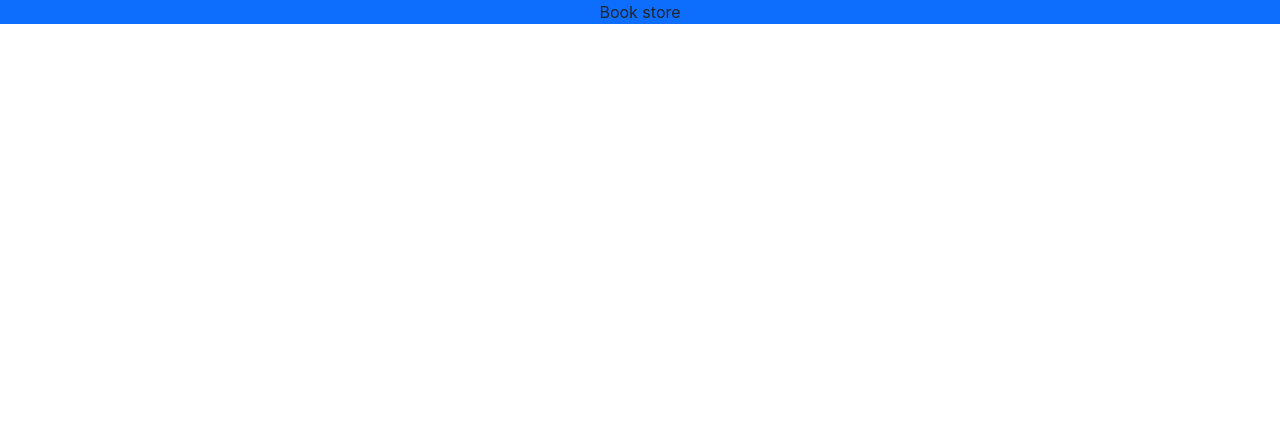
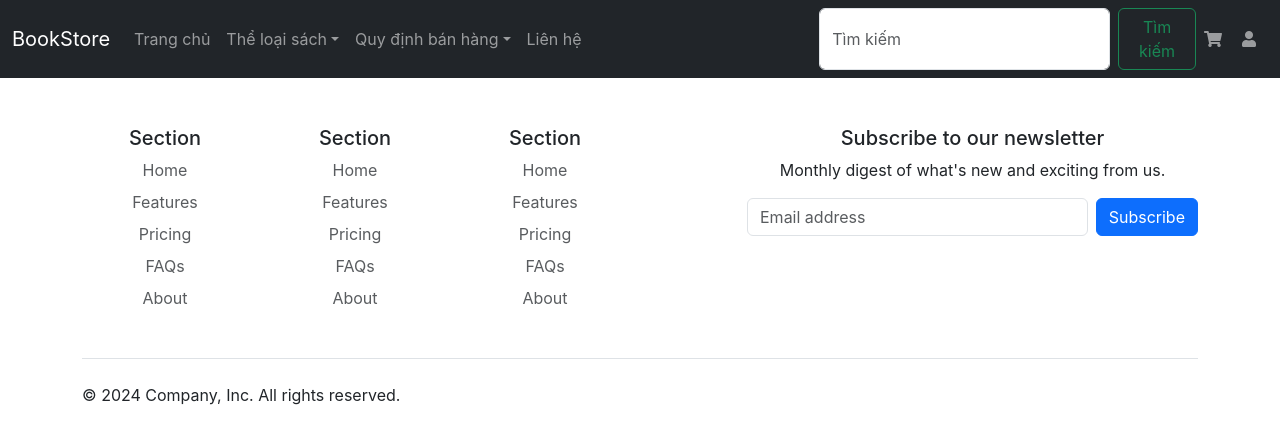
Before and after one commit to daokecuong1608/web_bansach_fe, a React (Create React App) app: page / in a window 1280 px wide. Shown: the top 444 px of the page. Built offline with nearby package versions, Linux system fonts and the light colour scheme.

Commit message:
navbar , footer

```diff
--- a/public/index.html
+++ b/public/index.html
@@ -25,7 +25,7 @@
   <title>React App</title>
   <link href="https://cdn.jsdelivr.net/npm/bootstrap@5.3.3/dist/css/bootstrap.min.css" rel="stylesheet"
     integrity="sha384-QWTKZyjpPEjISv5WaRU9OFeRpok6YctnYmDr5pNlyT2bRjXh0JMhjY6hW+ALEwIH" crossorigin="anonymous">
-
+  <link rel="stylesheet" href="https://cdnjs.cloudflare.com/ajax/libs/font-awesome/5.15.3/css/all.min.css">
 </head>
 
 <body>
--- a/src/App.tsx
+++ b/src/App.tsx
@@ -1,14 +1,21 @@
 import React from 'react';
 import logo from './logo.svg';
 import './App.css';
+import Navbar from './layouts/header-footer/Navbar';
+import Footer from './layouts/Footer';
 
 function App() {
   return (
     <div className="App">
-      <div className='bg-primary'>
-        Book store
-      </div>
+
+      {/* thanh điiều hướng (menu) navbar */}
+      <Navbar />
+
+      {/* //chân trang (footer) */}
+      <Footer />
+
     </div>
+
   );
 }
 
--- /dev/null
+++ b/src/layouts/Footer.tsx
@@ -0,0 +1,66 @@
+import React from "react"
+
+const Footer = () => {
+    return (
+        <div className="container">
+            <footer className="py-5">
+                <div className="row">
+                    <div className="col-6 col-md-2 mb-3">
+                        <h5>Section</h5>
+                        <ul className="nav flex-column">
+                            <li className="nav-item mb-2"><a href="#" className="nav-link p-0 text-body-secondary">Home</a></li>
+                            <li className="nav-item mb-2"><a href="#" className="nav-link p-0 text-body-secondary">Features</a></li>
+                            <li className="nav-item mb-2"><a href="#" className="nav-link p-0 text-body-secondary">Pricing</a></li>
+                            <li className="nav-item mb-2"><a href="#" className="nav-link p-0 text-body-secondary">FAQs</a></li>
+                            <li className="nav-item mb-2"><a href="#" className="nav-link p-0 text-body-secondary">About</a></li>
+                        </ul>
+                    </div>
+
+                    <div className="col-6 col-md-2 mb-3">
+                        <h5>Section</h5>
+                        <ul className="nav flex-column">
+                            <li className="nav-item mb-2"><a href="#" className="nav-link p-0 text-body-secondary">Home</a></li>
+                            <li className="nav-item mb-2"><a href="#" className="nav-link p-0 text-body-secondary">Features</a></li>
+                            <li className="nav-item mb-2"><a href="#" className="nav-link p-0 text-body-secondary">Pricing</a></li>
+                            <li className="nav-item mb-2"><a href="#" className="nav-link p-0 text-body-secondary">FAQs</a></li>
+                            <li className="nav-item mb-2"><a href="#" className="nav-link p-0 text-body-secondary">About</a></li>
+                        </ul>
+                    </div>
+
+                    <div className="col-6 col-md-2 mb-3">
+                        <h5>Section</h5>
+                        <ul className="nav flex-column">
+                            <li className="nav-item mb-2"><a href="#" className="nav-link p-0 text-body-secondary">Home</a></li>
+                            <li className="nav-item mb-2"><a href="#" className="nav-link p-0 text-body-secondary">Features</a></li>
+                            <li className="nav-item mb-2"><a href="#" className="nav-link p-0 text-body-secondary">Pricing</a></li>
+                            <li className="nav-item mb-2"><a href="#" className="nav-link p-0 text-body-secondary">FAQs</a></li>
+                            <li className="nav-item mb-2"><a href="#" className="nav-link p-0 text-body-secondary">About</a></li>
+                        </ul>
+                    </div>
+
+                    <div className="col-md-5 offset-md-1 mb-3">
+                        <form>
+                            <h5>Subscribe to our newsletter</h5>
+                            <p>Monthly digest of what's new and exciting from us.</p>
+                            <div className="d-flex flex-column flex-sm-row w-100 gap-2">
+                                <label className="visually-hidden">Email address</label>
+                                <input id="newsletter1" type="text" className="form-control" placeholder="Email address" />
+                                <button className="btn btn-primary" type="button">Subscribe</button>
+                            </div>
+                        </form>
+                    </div>
+                </div>
+
+                <div className="d-flex flex-column flex-sm-row justify-content-between py-4 my-4 border-top">
+                    <p>© 2024 Company, Inc. All rights reserved.</p>
+                    <ul className="list-unstyled d-flex">
+                        <li className="ms-3"><a className="link-body-emphasis" href="#"><i className="fas fa-instagram"></i></a></li>
+                        <li className="ms-3"><a className="link-body-emphasis" href="#"><i className="fas fa-face"></i></a></li>
+                        <li className="ms-3"><a className="link-body-emphasis" href="#"></a><i className="fas fa-tweeter"></i></li>
+                    </ul>
+                </div>
+            </footer>
+        </div>
+    )
+}
+export default Footer;
--- /dev/null
+++ b/src/layouts/header-footer/Navbar.tsx
@@ -0,0 +1,89 @@
+import React from 'react';
+const Navbar = () => {
+    return (
+        <nav className="navbar navbar-expand-lg navbar-dark bg-dark">
+            <div className="container-fluid">
+                <a className='navbar-brand' href='#'>BookStore</a>
+                <button className='navbar-toggler' type="button"
+                    data-bs-toggle="collapse" data-bs-target="#navbarSupportContent"
+                    aria-controls="navbarSupportContent" aria-expanded="false" aria-label="Toggle navigation" >
+                    <span className='navbar-toggler-icon'></span>
+                </button>
+
+
+                <div className="collapse navbar-collapse" id="navbarSupportedContent">
+                    <ul className="navbar-nav me-auto mb-2 mb-lg-0">
+                        <li>
+                            <a className="nav-link activ" href="#" aria-current="page">Trang chủ</a>
+                        </li>
+
+                        <li className="nav-item dropdown">
+                            <a className="nav-link dropdown-toggle" href="#" id="navbarDropdown_1" role="button" data-bs-toggle="dropdown" aria-expanded="false">
+                                Thể loại sách
+                            </a>
+                            <ul className="dropdown-menu" aria-labelledby="navbarDropdown_1">
+                                <li>
+                                    <a className="dropdown-item" href="#"> Thể loại 1</a>
+                                </li>
+                                <li>
+                                    <a className="dropdown-item" href="#"> Thể loại 2</a>
+                                </li>
+                                <li>
+                                    <a className="dropdown-item" href="#"> Thể loại 3</a>
+                                </li>
+                            </ul>
+                        </li>
+
+                        <li className="nav-item dropdown">
+                            <a className="nav-link dropdown-toggle" href="#" id="navbarDropdown_2" role="button" data-bs-toggle="dropdown" aria-expanded="false">
+                                Quy định bán hàng
+                            </a>
+                            <ul className="dropdown-menu" aria-labelledby="navbarDropdown_2">
+                                <li>
+                                    <a className="dropdown-item" href="#"> Quy định 1</a>
+                                </li>
+                                <li>
+                                    <a className="dropdown-item" href="#"> Quy định  2</a>
+                                </li>
+                                <li>
+                                    <a className="dropdown-item" href="#"> Quy định  3</a>
+                                </li>
+                            </ul>
+                        </li>
+
+                        <li className="nav-item">
+                            <a className="nav-link" href="#">Liên hệ</a>
+                        </li>
+                    </ul>
+                </div>
+
+                {/* Tìm kiếm  */}
+                <form className="d-flex" >
+                    <input className="form-control me-2" type="search" placeholder="Tìm kiếm" aria-label="Search" />
+                    <button className="btn btn-outline-success" type="submit">Tìm kiếm</button>
+                </form>
+
+                {/* //Biểu tượng giỏ hang */}
+                <ul className="navbar-nav me-1">
+                    <li className="nav-item">
+                        <a className="nav-link" href="#">
+                            <i className="fas fa-shopping-cart"></i>
+                        </a>
+                    </li>
+                </ul>
+
+                {/* //Biểu tượng đăng nhập  */}
+                <ul className="navbar-nav me-1">
+                    <li className="nav-item">
+                        <a className="nav-link" href="#">
+                            <i className="fas fa-user"></i>
+                        </a>
+                    </li>
+                </ul>
+
+
+            </div>
+        </nav>
+    )
+}
+export default Navbar;
```
